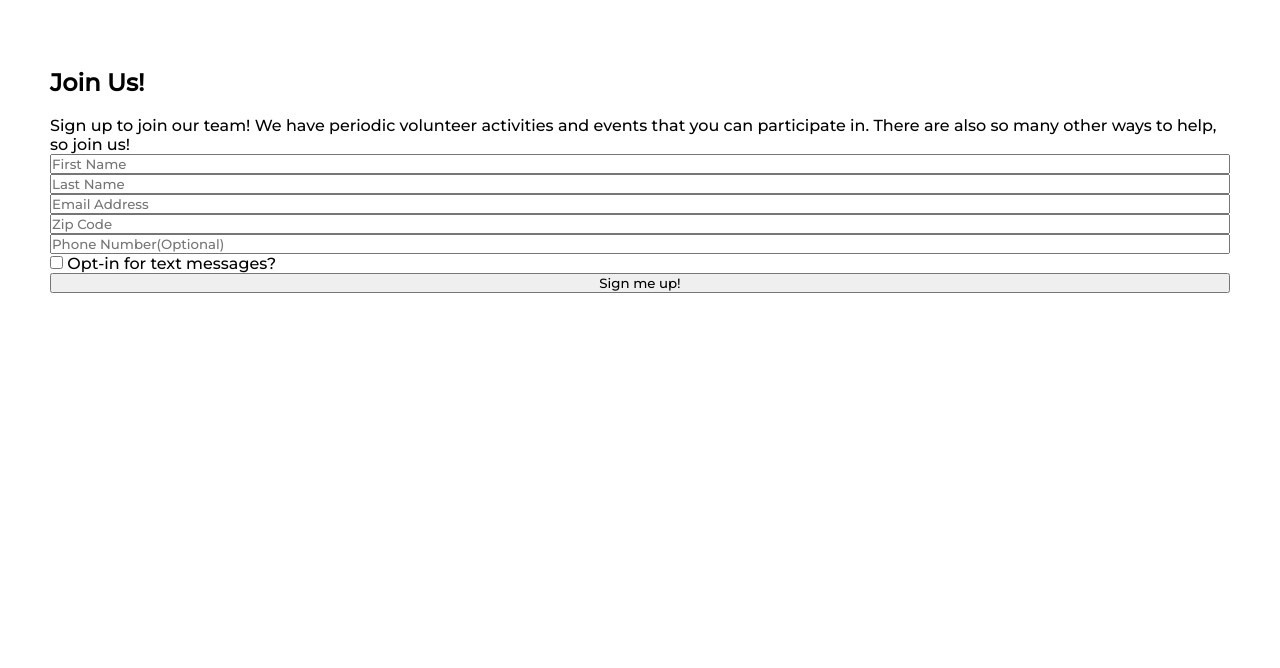
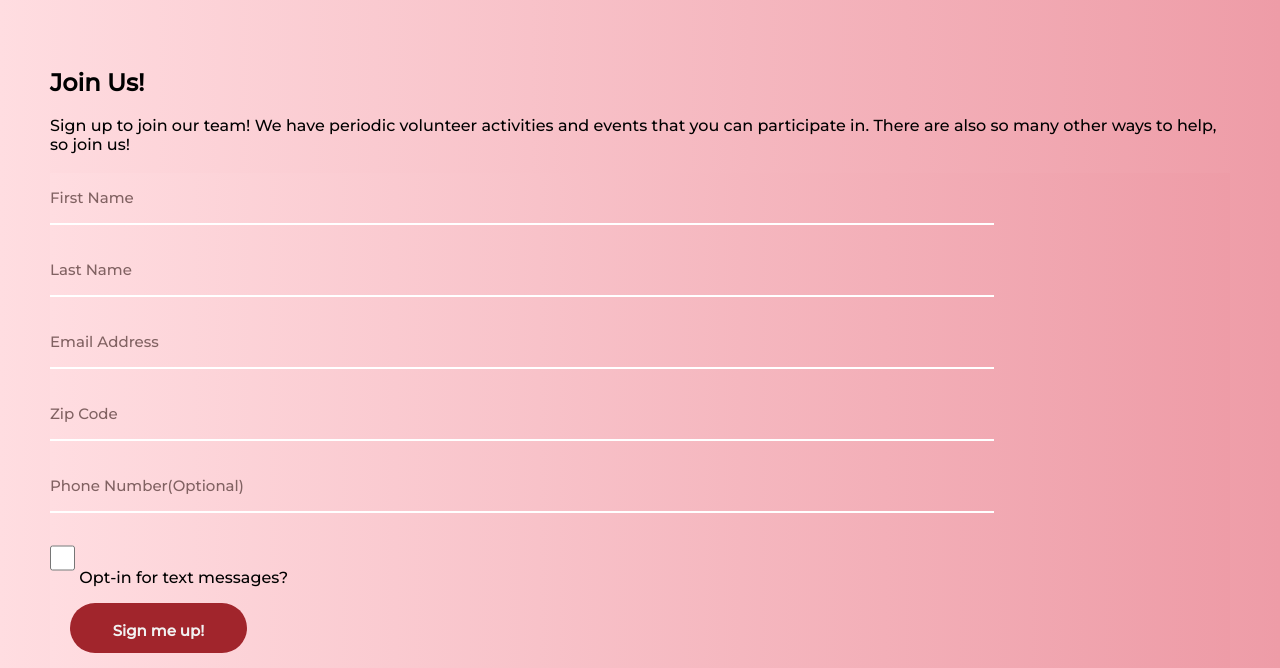
Before and after one commit to kevinjl321/saspaf1, a plain HTML site: page index.html in a window 1280 px wide. Shown: the part 132-800 px from the top of the page. Drawn offline with Linux system fonts and the light colour scheme.

Commit message:
started styling recruitment form(not yet done)

```diff
--- a/index.html
+++ b/index.html
@@ -39,13 +39,13 @@
 
     <body>
 
-      <section class = "join-us">
+      <section class = "join">
           <div class = "join-container">
             <div class = "join-us">
               <h1>Join Us!</h1>
               <br>
               <p>Sign up to join our team! We have periodic volunteer activities and events that you can participate in.
-                There are also so many other ways to help, so join us!</p>
+                There are also so many other ways to help, so join us!<br><br></p>
 
               <form action = "https://getform.io/f/4b5410d2-75e8-45f7-bb9d-fdcc116e28dc" method = "POST" class = "join" >
                 <input type = "text" id = "fname" name = "fname" placeholder= "First Name" required>
--- a/styles.css
+++ b/styles.css
@@ -123,33 +123,6 @@ nav{
     .burger div{
       max-height: 10vh;
     }
-  }
-
-/*body*/
-body{
-    background-color: rgb(255, 255, 255);
-}
-section{
-  padding: 50px 50px 50px 50px;
-  min-height: 94vh;
-}
-
-/*join us!*/
-.join-container{
-  display: flex;
-  justify-content: center;
-  margin-top: 150px;
-}
-.join-us{
-  flex-direction: column;
-  align-items: left;
-}
-.join{
-  display: flex;
-  flex-direction: column;
-}
-#checkbox{
-  flex-direction: row;
 }
 
 /*footer*/
@@ -254,3 +227,70 @@ footer{
       margin-top: 20px;
     }
 }
+
+/*body*/
+body{
+  background-color: rgb(255, 255, 255);
+}
+section{
+  padding: 50px 50px 50px 50px;
+  min-height: 94vh;
+}
+
+/*join us!*/
+.join{
+  display: flex;
+  flex-direction: column;
+}
+.join{
+  background: #ee9ca7;  /* fallback for old browsers */
+  background: -webkit-linear-gradient(to right, #ffdde1, #ee9ca7);  /* Chrome 10-25, Safari 5.1-6 */
+  background: linear-gradient(to right, #ffdde1, #ee9ca7); /* W3C, IE 10+/ Edge, Firefox 16+, Chrome 26+, Opera 12+, Safari 7+ */
+}
+.join-container{
+  justify-content: center;
+  margin-top: 150px;
+  align-items: left;
+}
+.join-us input{
+  background-color: #ffffff00;
+  margin-bottom: 20px;
+  width: 80%;
+  height: 50px;
+  border: none;
+  border-bottom: 2px solid white;
+}
+input:focus,
+select:focus,
+textarea:focus,
+button:focus {
+    outline: none;
+}
+.join-us input::placeholder{
+  font-size: 15px;
+  color: rgb(129, 98, 98);
+}
+#checkbox{
+  flex-direction: row;
+}
+#text-messages{
+  width: 25px;
+}
+#submit{
+  padding: 18px 40px;
+  font-size: 15px;
+  color: #f1f1f1;
+  background: #a1252c;
+  border: none;
+  font-weight: 700;
+  outline: none;
+  border-radius: 30px;
+  margin-left: 20px;
+  cursor: pointer;
+  transition:
+  opacity .3s linear;
+  width: 15%;
+}
+#submit:hover{
+  opacity: .7;
+}
```
